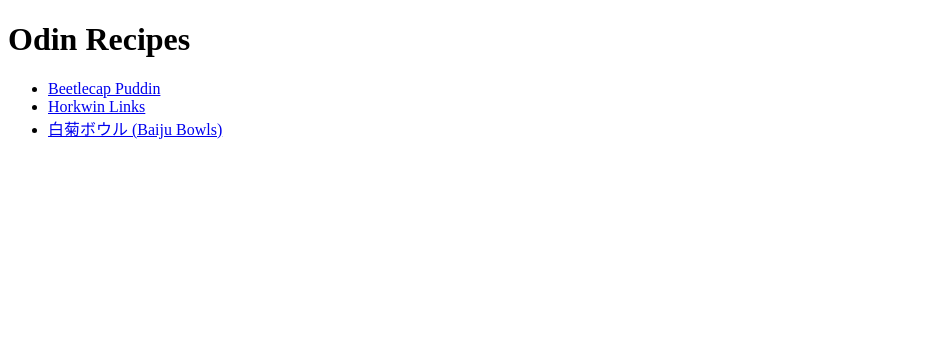
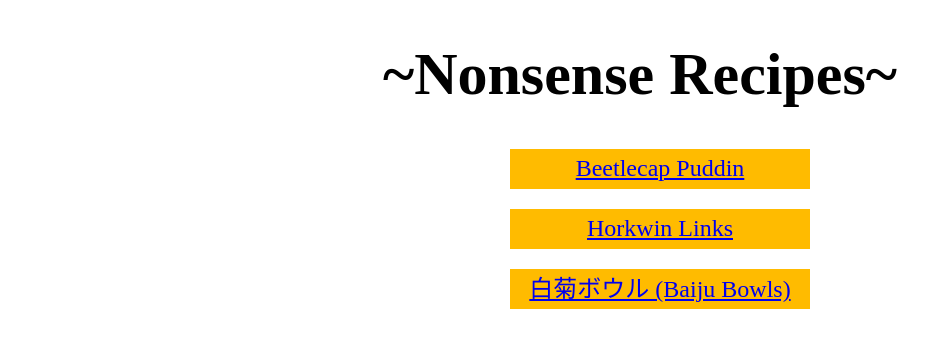
Before and after one commit to superch00k/odin-recipes, a plain HTML site: page index.html in a window 1280 px wide. Shown: the whole page, without its empty margins (0-951 px from the left). Drawn offline with Linux system fonts and the light colour scheme.

Commit message:
Add styles for index.html

```diff
--- a/index.html
+++ b/index.html
@@ -2,14 +2,17 @@
 <html lang="en">
     <head>
         <meta charset="UTF-8">
+        <link rel="stylesheet" href="styles.css">
     </head>
 
     <body>
-        <h1>Odin Recipes</h1>
+        <h1 class="title">~Nonsense Recipes~</h1>
         <ul>
-            <li><a href="recipes/beetlecappuddin.html">Beetlecap Puddin</a></li>
-            <li><a href="recipes/horkwinlinks.html">Horkwin Links</a></li>
-            <li><a href="recipes/baijubowls.html">白菊ボウル (Baiju Bowls)</a></li>
-    </body>
+            <li class="recipelist special"><a href="recipes/beetlecappuddin.html">Beetlecap Puddin</a></li>
+            <li class="recipelist special"><a href="recipes/horkwinlinks.html">Horkwin Links</a></li>
+            <li class="recipelist"><a href="recipes/baijubowls.html">白菊ボウル (Baiju Bowls)</a></li>
+        </ul>
+
+        </body>
 
 </html>
--- /dev/null
+++ b/styles.css
@@ -0,0 +1,24 @@
+.recipelist {
+    display: block;
+    box-sizing: border-box;
+    margin: 0 auto;
+    background-color: rgb(255, 187, 0);
+    color: rgb(255, 0, 242);
+    font-size: 24px;
+    width: 300px;
+    height: 40px;
+    text-align: center;
+    margin-top: 20px;
+
+}
+
+.special {
+    padding-top: 6px;
+}
+
+.title {
+    font-size: 60px;
+    font-family: "Times New Roman", sans-serif;
+    text-align: center;
+    border: 4px green;
+}
```
